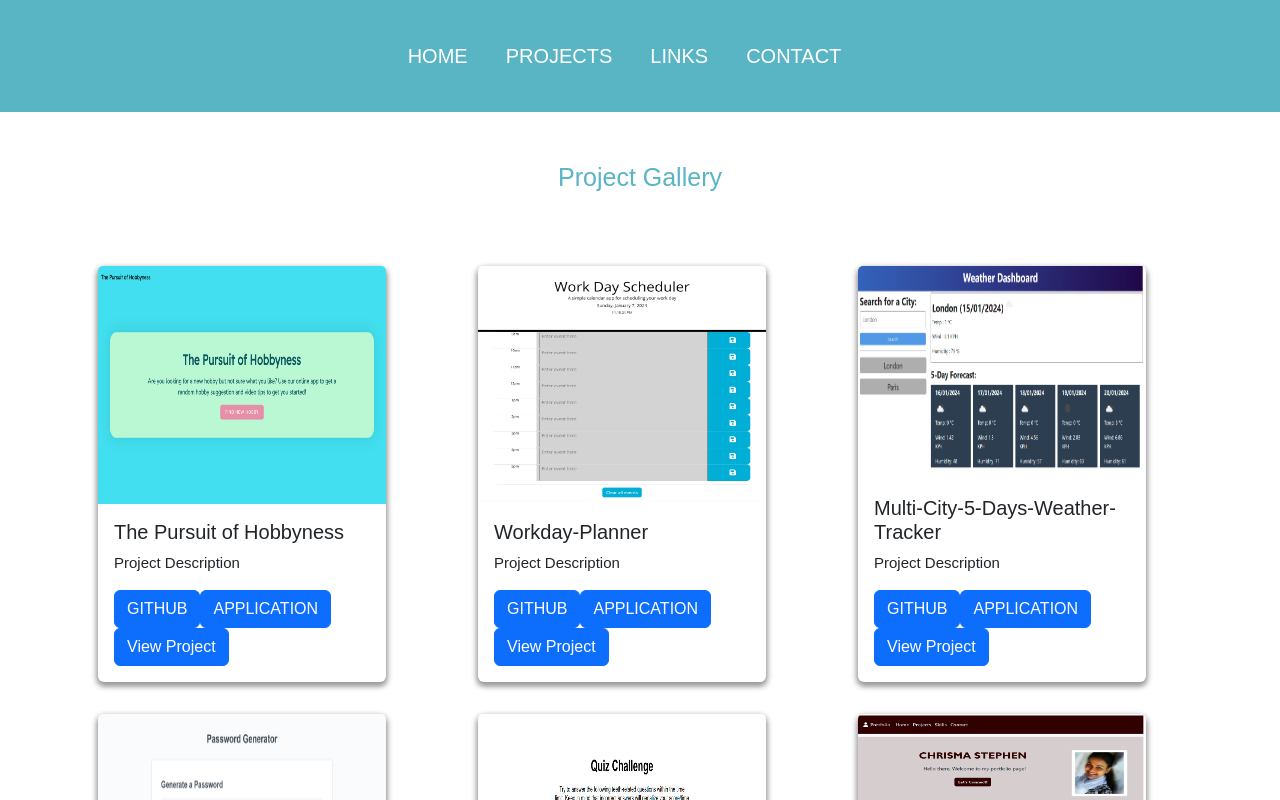
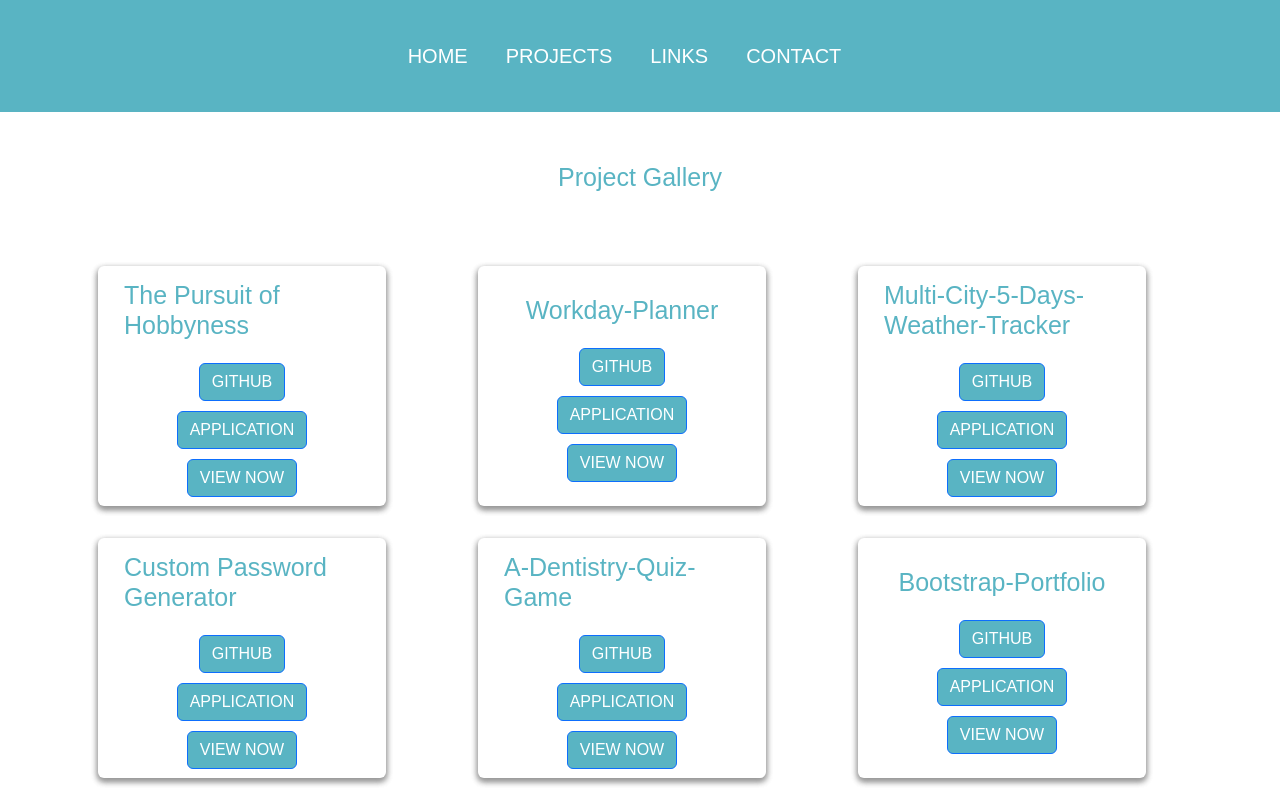
Before and after one commit to chrisma89/Chrisma-Caroline-Stephen, a React (Vite) app in the folder React/: page /projects in a window 1280 px wide. Shown: the top 800 px of the page. Built offline with nearby package versions, Linux system fonts and the light colour scheme.

Commit message:
images removed from the projects gallery and buttons and texts styled

```diff
--- a/React/src/components/Projects/index.jsx
+++ b/React/src/components/Projects/index.jsx
@@ -6,17 +6,17 @@ import "./style.css"
 
 function Projects ({id,image,name, github,deployed, displayProject}) {
   return (
-    <Card style={{ width: '18rem', height : '26rem' }}>
-      <Card.Img variant="top" src={image} className='img-container'/>
-      <Card.Body className='content'>
-        <Card.Title>{name}</Card.Title>
-        <Card.Text>
-         Project Description
-        </Card.Text>
-        <a href={github} target="_blank"><Button variant="primary">GITHUB</Button></a>
-        <a href={deployed} target="_blank"><Button variant="primary">APPLICATION</Button></a>
-        <Button id={id} onClick={() => displayProject(id)} className="btn-primary">
-        View Project
+    <Card className ="d-flex justify-content-center col"style={{ width: '18rem', height : '15rem' }}>
+      {/* <Card.Img variant="top" src={image} className='img-container'/> */}
+      <Card.Body className="content d-flex flex-column justify-content-center align-items-center">
+        <Card.Title style={{fontSize: "25px", padding: "10px", color : "#59B4C3"}}>{name}</Card.Title>
+        {/* <Card.Text> */}
+         {/* Project Description */}
+        {/* </Card.Text> */}
+        <a href={github} target="_blank"><Button  style ={{backgroundColor : "#59B4C3", margin : "5px"}} >GITHUB</Button></a>
+        <a href={deployed} target="_blank"><Button  style ={{backgroundColor : "#59B4C3", margin : "5px"}} >APPLICATION</Button></a>
+        <Button id={id}  style ={{backgroundColor : "#59B4C3", margin : "5px", alignItems : "center"}} onClick={() => displayProject(id)}>
+        VIEW NOW
       </Button>
       </Card.Body>
     </Card>
--- a/React/src/components/Projects/style.css
+++ b/React/src/components/Projects/style.css
@@ -10,9 +10,12 @@
 }
 
 .card > .img-container {
-  height: 650%;
+  height: 50%;
+  width: 100%;
+  align-items: center;
   overflow: hidden;
   text-align: center;
+  border-radius: "2px solid  #59B4C3"
 }
 .card > .img-container > img {
   width: 60%
@@ -31,3 +34,8 @@
 .card > .content > ul > li {
   margin-top: 18px;
 }
+
+.projectbtn {
+  background-color : "#59B4C3";
+  padding : "5px"
+}
```
